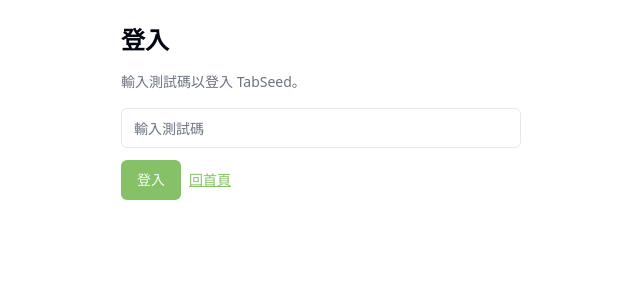
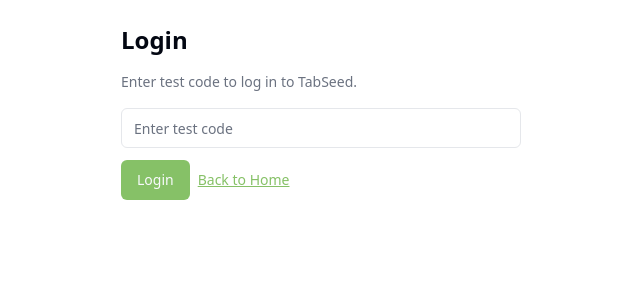
Before and after one commit to evaaaaawu/tabseed, a Next.js app: page /login in a window 1280 px wide. Shown: the top 300 px of the page, without its empty margins (319-959 px from the left). Built offline with nearby package versions, Linux system fonts and the light colour scheme.

Commit message:
feat: translate login page to English

```diff
--- a/src/app/login/page.tsx
+++ b/src/app/login/page.tsx
@@ -28,21 +28,21 @@ export default function LoginPage() {
 
 	return (
 		<div className="mx-auto max-w-md p-6">
-			<h1 className="mb-4 text-2xl font-bold">登入</h1>
-			<p className="mb-4 text-sm text-muted-foreground">輸入測試碼以登入 TabSeed。</p>
+			<h1 className="mb-4 text-2xl font-bold">Login</h1>
+			<p className="mb-4 text-sm text-muted-foreground">Enter test code to log in to TabSeed.</p>
 			<form onSubmit={handleSubmit} className="space-y-3">
 				<Input
-					placeholder="輸入測試碼"
+					placeholder="Enter test code"
 					value={code}
 					onChange={(e) => setCode(e.target.value)}
 					required
 				/>
 				<div className="flex items-center gap-2">
 					<Button type="submit" disabled={isLoading}>
-						{isLoading ? "登入中..." : "登入"}
+						{isLoading ? "Logging in..." : "Login"}
 					</Button>
 					<Link className="text-sm text-primary underline" href="/">
-						回首頁
+						Back to Home
 					</Link>
 				</div>
 				{error ? <div className="text-sm text-destructive">{error}</div> : null}
```
